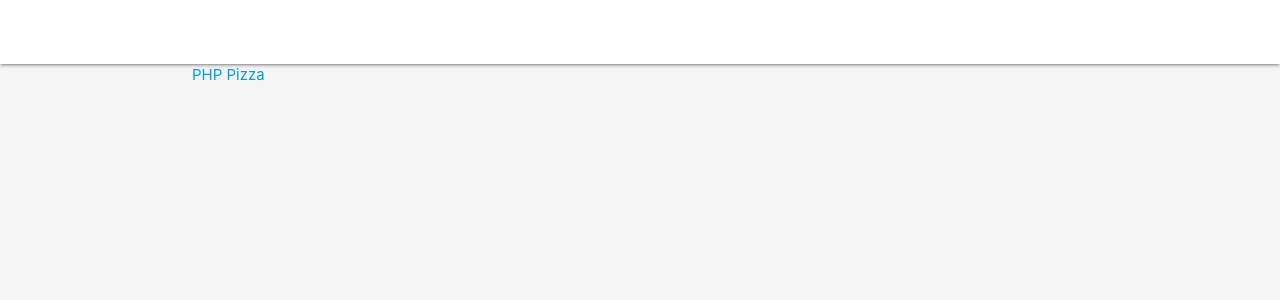
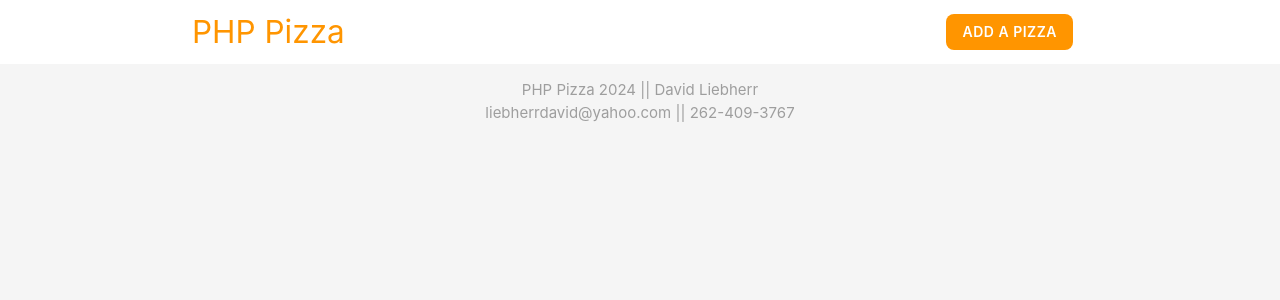
Before and after one commit to aidev13/php-pizza, a PHP site: page / in a window 1280 px wide. Shown: the top 300 px of the page. Run offline with PHP 8.4, Linux system fonts and the light colour scheme.

Commit message:
WIP, build header and footer and incluided them in the main indexphp file. andd some css

```diff
--- a/index.php
+++ b/index.php
@@ -7,6 +7,6 @@
 <html lang="en">
 
  <?php include('templates/header.php'); ?>
+ <?php include('templates/footer.php'); ?>
 
-</body>
 </html>
--- /dev/null
+++ b/styles.css
@@ -0,0 +1,15 @@
+
+:root {
+   --main-theme: rgb(255, 149, 0);
+}
+
+.brand {
+   background-color: var(--main-theme) !important;
+   /* color: rgb(255, 255, 255); */
+   border-radius: 8px;
+   font-weight: 600;
+}
+
+.brand-text {
+   color:  var(--main-theme) !important;
+}
--- a/templates/footer.php
+++ b/templates/footer.php
@@ -0,0 +1,8 @@
+
+<footer class="section">
+   <div class="center grey-text">PHP Pizza 2024 || David Liebherr</div>
+   <div class="center grey-text"> liebherrdavid@yahoo.com || 262-409-3767</div>
+
+</footer>
+
+</body>
--- a/templates/header.php
+++ b/templates/header.php
@@ -1,13 +1,18 @@
 <head>
-<meta charset="UTF-8">
+   <meta charset="UTF-8">
    <meta name="viewport" content="width=device-width, initial-scale=1.0">
    <title>PHP Pizza</title>
    <!-- Compiled and minified CSS -->
    <link rel="stylesheet" href="https://cdnjs.cloudflare.com/ajax/libs/materialize/1.0.0/css/materialize.min.css">
+   <link rel="stylesheet" href="styles.css" >
 </head>
 
 <body class="grey lighten-4">
-   <nav class="white z-drop-0"></nav>
-   <div class="container">
-      <a href="#" class="brand-logo brand-text">PHP Pizza</a>
-   </div>
+   <nav class="white z-depth-0">
+      <div class="container">
+         <a href="#" class="brand-logo brand-text">PHP Pizza</a>
+         <ul id="nav-mobile" class="right hide-on-small-and-down">
+            <li><a href="#" class="btn brand z-depth-0">Add a Pizza</a></li>
+         </ul>
+      </div>
+   </nav>
```
